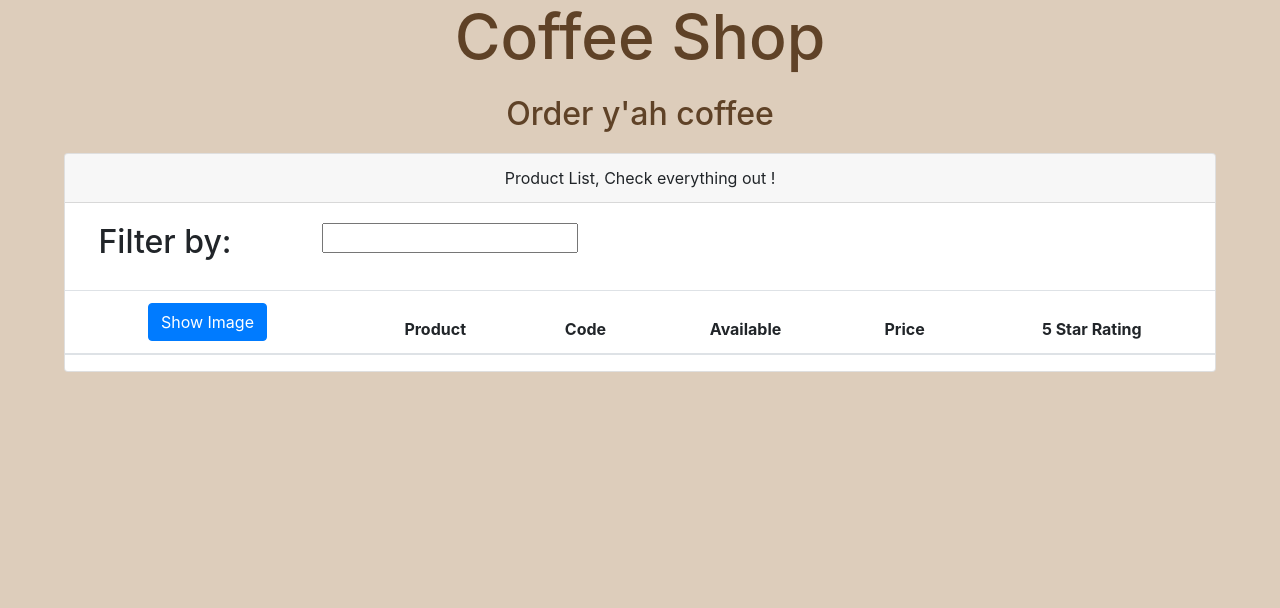
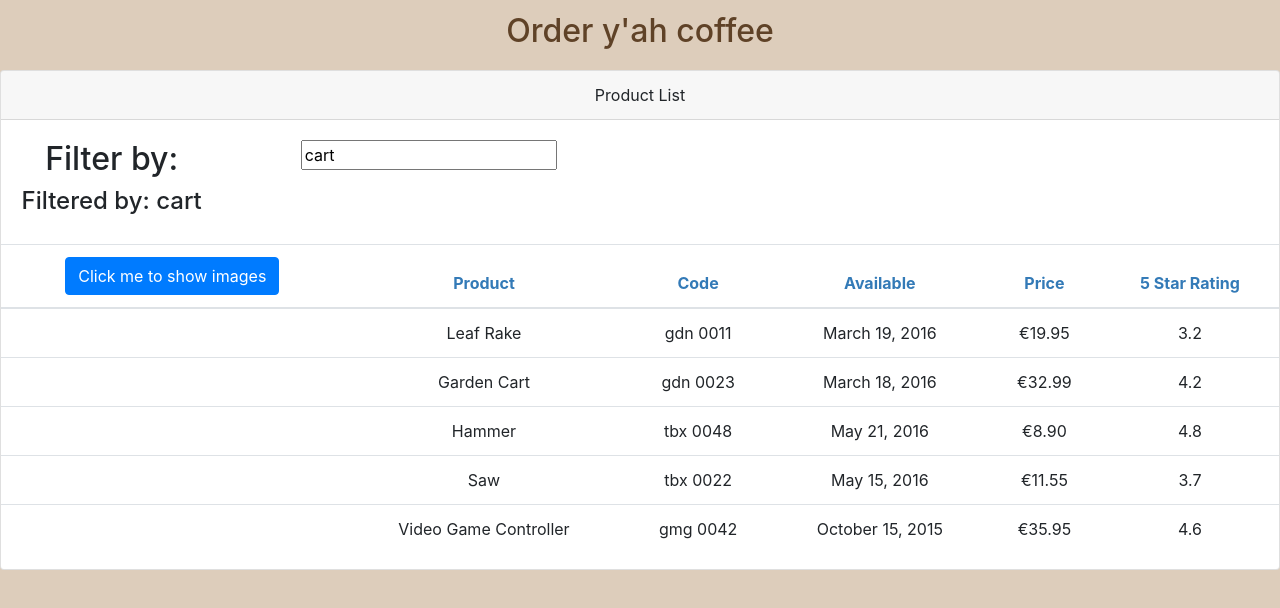
Before and after one commit to StormNotes/angular_coffee_app, an Angular app: page / in a window 1280 px wide. Shown: the top 608 px of the page. Built offline with nearby package versions, Linux system fonts and the light colour scheme.

Commit message:
quick update for colors, change of functionallity

```diff
--- a/src/app/app.component.html
+++ b/src/app/app.component.html
@@ -1,6 +1,5 @@
 <!--The content below is only a placeholder and can be replaced.-->
 <div style='text-align: center'>
-  <h1>Coffee Shop</h1>
   <app-nav></app-nav>
 </div>
 <router-outlet></router-outlet>
--- a/src/app/app.component.ts
+++ b/src/app/app.component.ts
@@ -6,7 +6,7 @@ import { Component } from '@angular/core';
   styleUrls: ['./app.component.css']
 })
 export class AppComponent {
-  title = 'This is our NG App!';
+  title = 'CoffeeShoppe';
   age = 12;
   muse = 'She';
 }
--- a/src/app/app.module.ts
+++ b/src/app/app.module.ts
@@ -1,19 +1,22 @@
 import { BrowserModule } from '@angular/platform-browser';
 import { NgModule } from '@angular/core';
-
+import { FormsModule } from '@angular/forms';
 import { AppRoutingModule } from './app-routing.module';
 import { AppComponent } from './app.component';
 import { NavComponent } from './nav/nav.component';
 import { ProductsComponent } from './products/products.component';
+import { ConvertToSpacesPipe } from './products/convert-to-spaces.pipe';
 
 @NgModule({
   declarations: [
     AppComponent,
     NavComponent,
     ProductsComponent,
+    ConvertToSpacesPipe
   ],
   imports: [
     BrowserModule,
+    FormsModule,
     AppRoutingModule
   ],
   providers: [],
--- /dev/null
+++ b/src/app/products/convert-to-spaces.pipe.ts
@@ -0,0 +1,11 @@
+import {Pipe, PipeTransform} from '@angular/core'
+
+@Pipe ({
+  name: 'ConvertToSpaces'
+})
+
+export  class ConvertToSpacesPipe implements PipeTransform {
+  transform (value: string, character: string): string{
+    return value.replace(character, ' ')
+  }
+}
--- /dev/null
+++ b/src/app/products/product-list.component.css
@@ -0,0 +1,3 @@
+thead{
+  color: #337ab7;
+}
--- /dev/null
+++ b/src/app/products/product.ts
@@ -0,0 +1,10 @@
+export interface Iproduct {
+      'productid': number;
+      'productName': string;
+      'productCode': string;
+      'releaseDate': string;
+      'description': string;
+      'price': number;
+      'starRating': number;
+      'imageUrl': string;
+}
--- a/src/app/products/products.component.html
+++ b/src/app/products/products.component.html
@@ -6,17 +6,27 @@
     <div class="row">
       <div class="col-md-2"><h2>Filter by: </h2> </div>
       <div class="col-md-4">
-        <input type="text">
+        <input type="text"
+        [(ngModel)] ='listFilter'>
+      </div>
+    </div>
+    <div class="row">
+      <div class="col-md-2">
+        <h4>Filtered by: {{listFilter}}</h4>
+
       </div>
     </div>
   </div>
   <div class="table-responsive">
-  <table class="table">
+  <table class="table" *ngIf='products && products.length'>
     <thead>
       <tr>
         <th>
-          <button class="btn btn-primary">
-            Show Image
+          <button class="btn btn-primary"(click)="toggleImage()">
+
+            <!-- When set to true -->
+             <!-- When set to false -->
+            Click me to{{showImage ? ' hide images' :' show images '}}
           </button>
         </th>
         <th>Product</th>
@@ -27,6 +37,21 @@
       </tr>
     </thead>
     <tbody>
+      <tr *ngFor='let product of products'>
+        <td>
+          <img
+          *ngIf='showImage'
+          [src]='product.imageUrl'
+          [title]='product.description'
+          [style.width.px]='imgWidth'
+          [style.margin.px]='imgMargin'>
+        </td>
+        <td>{{product.productName}}</td>
+        <td>{{product.productCode | lowercase | ConvertToSpaces: '-'}}</td>
+        <td>{{product.releaseDate}}</td>
+        <td>{{product.price|currency:'EUR':'symbol':'1.2-2' }}</td>
+        <td>{{product.starRating}}</td>
+      </tr>
 
     </tbody>
   </table>
--- a/src/app/products/products.component.ts
+++ b/src/app/products/products.component.ts
@@ -1,15 +1,79 @@
 import { Component, OnInit } from '@angular/core';
+import { Iproduct } from './product';
 
 @Component({
   selector: 'app-products',
   templateUrl: './products.component.html',
-  styleUrls: ['./products.component.css']
+  styleUrls: ['./product-list.component.css']
+
 })
 export class ProductsComponent implements OnInit {
-  pageTitle = 'Product List, Check everything out !';
+  pageTitle = 'Product List';
+  imgWidth = 50;
+  imgMargin = 2;
+  showImage = false;
+  listFilter = 'cart';
+  products: Iproduct[] = [
+    {
+      'productId': 1,
+      'productName': "Leaf Rake",
+      'productCode': "GDN-0011",
+      'releaseDate': "March 19, 2016",
+      'description': "Leaf rake with 48-inch wooden handle.",
+      'price': 19.95,
+      'starRating': 3.2,
+      'imageUrl': "https://openclipart.org/image/300px/svg_to_png/26215/Anonymous_Leaf_Rake.png"
+    },
+    {
+      'productId': 2,
+      'productName': "Garden Cart",
+      'productCode': "GDN-0023",
+      "releaseDate": "March 18, 2016",
+      "description": "15 gallon capacity rolling garden cart",
+      "price": 32.99,
+      "starRating": 4.2,
+      "imageUrl": "https://openclipart.org/image/300px/svg_to_png/58471/garden_cart.png"
+    },
+    {
+      "productId": 5,
+      "productName": "Hammer",
+      "productCode": "TBX-0048",
+      "releaseDate": "May 21, 2016",
+      "description": "Curved claw steel hammer",
+      "price": 8.9,
+      "starRating": 4.8,
+      "imageUrl": "https://openclipart.org/image/300px/svg_to_png/73/rejon_Hammer.png"
+    },
+    {
+      "productId": 8,
+      "productName": "Saw",
+      "productCode": "TBX-0022",
+      "releaseDate": "May 15, 2016",
+      "description": "15-inch steel blade hand saw",
+      "price": 11.55,
+      "starRating": 3.7,
+      "imageUrl": "https://openclipart.org/image/300px/svg_to_png/27070/egore911_saw.png"
+    },
+    {
+      "productId": 10,
+      "productName": "Video Game Controller",
+      "productCode": "GMG-0042",
+      "releaseDate": "October 15, 2015",
+      "description": "Standard two-button video game controller",
+      "price": 35.95,
+      "starRating": 4.6,
+      "imageUrl": "https://openclipart.org/image/300px/svg_to_png/120337/xbox-controller_01.png"
+    }
+  ];
+  toggleImage(): void{
+    this.showImage = !this.showImage;
+  }
+
+
   constructor() { }
 
-  ngOnInit() {
+  ngOnInit(): void{
+    console.log('nothing tbh');
   }
 
 }
```
